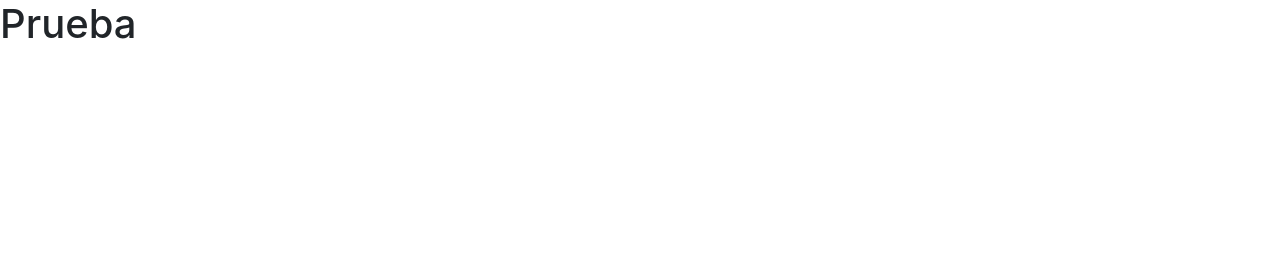
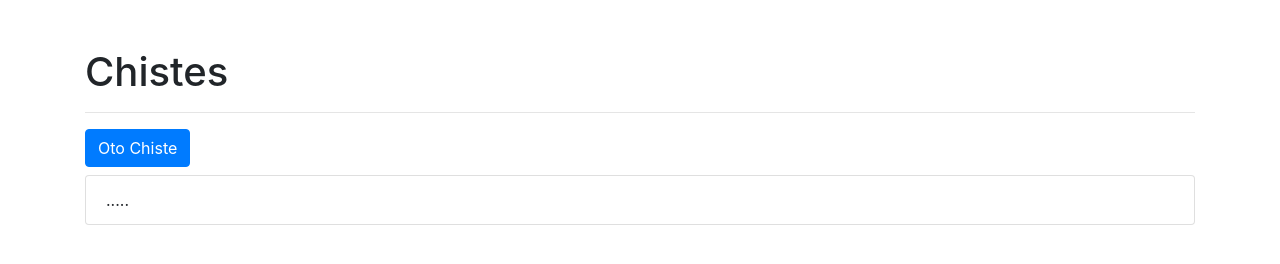
Before and after one commit to jolega/proyecto-peticiones-http, a website: page src/index.html in a window 1280 px wide. Drawn offline with nearby package versions, Linux system fonts and the light colour scheme.

Commit message:
creando el html

```diff
--- a/src/index.html
+++ b/src/index.html
@@ -8,8 +8,15 @@
 
     <link rel="stylesheet" href="https://cdn.jsdelivr.net/npm/bootstrap@4.0.0/dist/css/bootstrap.min.css" integrity="sha384-Gn5384xqQ1aoWXA+058RXPxPg6fy4IWvTNh0E263XmFcJlSAwiGgFAW/dAiS6JXm" crossorigin="anonymous">
 </head>
-<body>
+<body class="container">
 
-    <h1>Prueba</h1>
+    <h1 class="mt-5">Chistes</h1>
+    <hr>
+
+    <button class="btn btn-primary"> Oto Chiste</button>
+
+    <al class="mt-2 list-group">
+        <li class="list-group-item"> .....</li>
+    </al>
 </body>
 </html>
--- /dev/null
+++ b/src/js/chistes-page.js
@@ -0,0 +1,2 @@
+
+const body = document.body;
```
Also changed, not shown: src/js/http-provider.js (+7 -5 lines).
